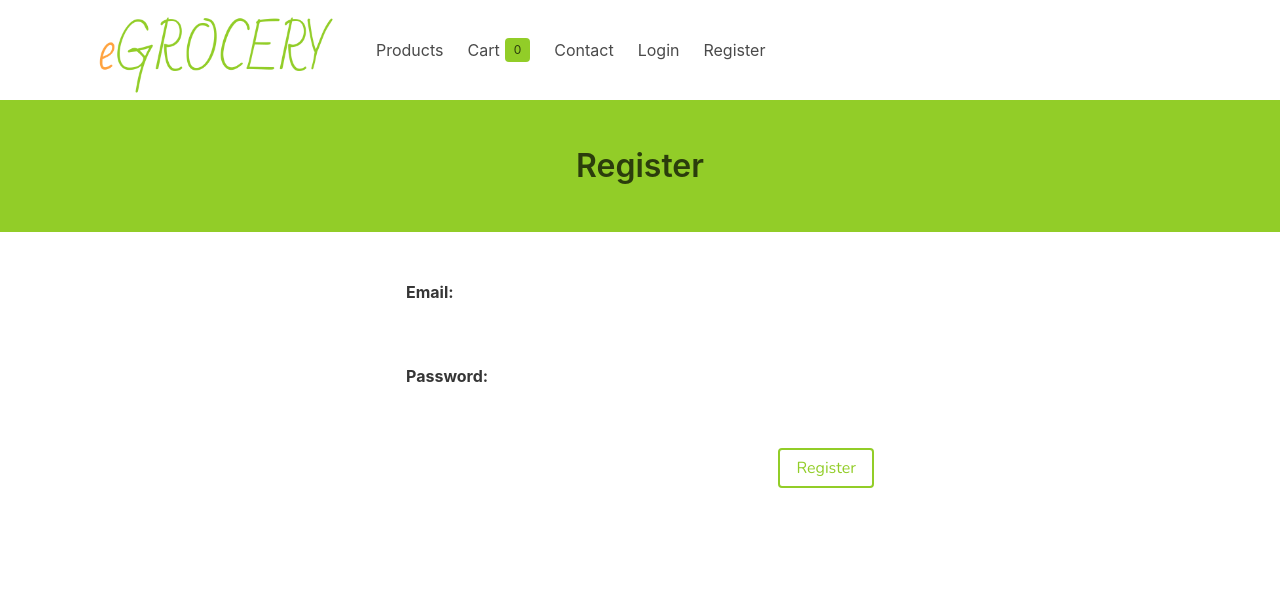
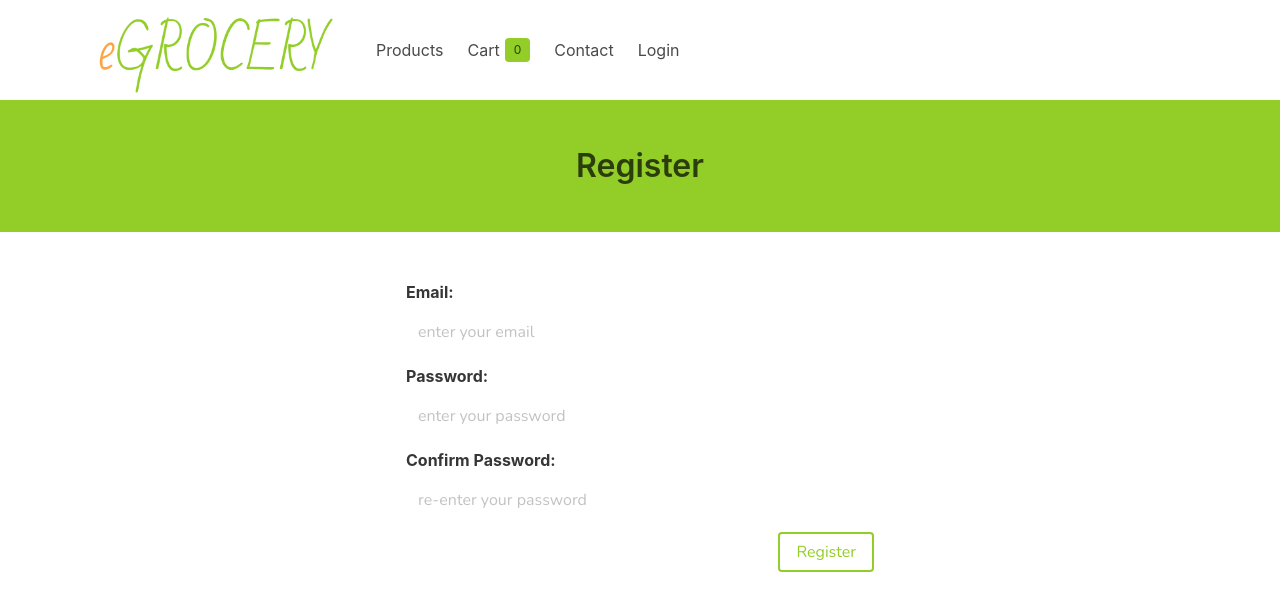
Before and after one commit to phamleyennhi/eGrocery, a React (Create React App) app in the folder egrocery/: page /register in a window 1280 px wide. Shown: the top 610 px of the page. Built offline with nearby package versions, Linux system fonts and the light colour scheme; no server answers.

Commit message:
merge login and register to 1 page

```diff
--- a/egrocery/src/App.js
+++ b/egrocery/src/App.js
@@ -16,6 +16,7 @@ export default class App extends Component {
   constructor(props) {
     super(props);
     this.state = {
+      isLogginActive: true,
       user: null,
       cart: {},
       products: []
@@ -47,7 +48,8 @@ export default class App extends Component {
       const { email } = jwt_decode(res.data.accessToken)
 
       const isAdmin = res.data.roles.includes("ROLE_ADMIN")
-
+      console.log(email)
+      console.log(password)
       console.log(isAdmin)
 
       const user = {
@@ -145,7 +147,23 @@ export default class App extends Component {
     this.clearCart();
   };
 
+  changeState() {
+    const { isLogginActive } = this.state;
+
+    if (isLogginActive) {
+      this.rightSide.classList.remove("right");
+      this.rightSide.classList.add("left");
+    } else {
+      this.rightSide.classList.remove("left");
+      this.rightSide.classList.add("right");
+    }
+    this.setState(prevState => ({ isLogginActive: !prevState.isLogginActive }));
+  }
+
   render() {
+    const { isLogginActive } = this.state;
+    const current = isLogginActive ? "Register" : "Login";
+    const currentActive = isLogginActive ? "login" : "register";
     return (
       <Context.Provider
         value={{
@@ -214,12 +232,11 @@ export default class App extends Component {
                 </Link>)
                 }
                 {!this.state.user ? (
-                  <><Link to="/login" className="navbar-item">
+                  <>
+                  <Link to="/login" className="navbar-item">
                     Login
                   </Link>
-                  <Link to="/register" className="navbar-item">
-                    Register
-                  </Link></>
+                  </>
                 ) : (
                   <Link to="/" onClick={this.logout} className="navbar-item">
                     Logout
--- a/egrocery/src/components/Login.js
+++ b/egrocery/src/components/Login.js
@@ -1,5 +1,5 @@
 import React, { Component } from "react";
-import { Redirect } from "react-router-dom";
+import { Redirect, Link } from "react-router-dom";
 import withContext from "../withContext";
 
 class Login extends Component {
@@ -68,6 +68,7 @@ class Login extends Component {
               {this.state.error && (
                 <div className="has-text-danger">{this.state.error}</div>
               )}
+              <Link to="/register"> Don't have an account? Sign up now! </Link>
               <div className="field is-clearfix">
                 <button
                   className="button is-primary is-outlined is-pulled-right"
--- a/egrocery/src/components/Register.js
+++ b/egrocery/src/components/Register.js
@@ -8,6 +8,7 @@ class Register extends Component {
     this.state = {
       username: "",
       password: "",
+      password2:"",
       registered: false
     };
   }
@@ -15,9 +16,10 @@ class Register extends Component {
   handleChange = e => this.setState({ [e.target.name]: e.target.value, error: "" });
 
   register = (e) => {
+    console.log(this.state);
     e.preventDefault();
 
-    const { username, password } = this.state;
+    const { username, password, password2 } = this.state;
     if (!username || !password) {
       return this.setState({ error: "Fill all fields!" });
     }
@@ -28,6 +30,8 @@ class Register extends Component {
           this.setState({ error: "Email already in use!" });
         }
         else{
+          if (password != password2)
+            return this.setState({error: "Password does not match!"})
           this.setState({error: "Registering in progress!"});
           this.setState({registered: true})
         }
@@ -38,7 +42,7 @@ class Register extends Component {
     return !this.state.registered ? (
       <>
         <div className="hero is-primary ">
-          <div className="hero-body container">
+          <div className="hero-body container" ref={this.props.containerRef}>
             <h4 className="title">Register</h4>
           </div>
         </div>
@@ -55,6 +59,7 @@ class Register extends Component {
                   className="input"
                   type="email"
                   name="username"
+                  placeholder="enter your email"
                   onChange={this.handleChange}
                 />
               </div>
@@ -64,6 +69,17 @@ class Register extends Component {
                   className="input"
                   type="password"
                   name="password"
+                  placeholder="enter your password"
+                  onChange={this.handleChange}
+                />
+              </div>
+              <div className="field">
+                <label className="label">Confirm Password: </label>
+                <input
+                  className="input"
+                  type="password"
+                  name="password2"
+                  placeholder="re-enter your password"
                   onChange={this.handleChange}
                 />
               </div>
```
